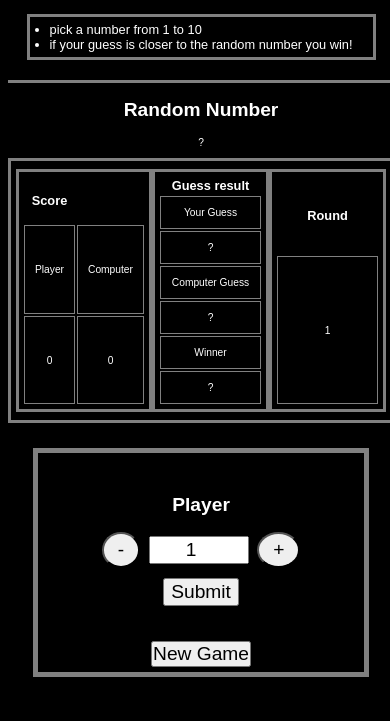
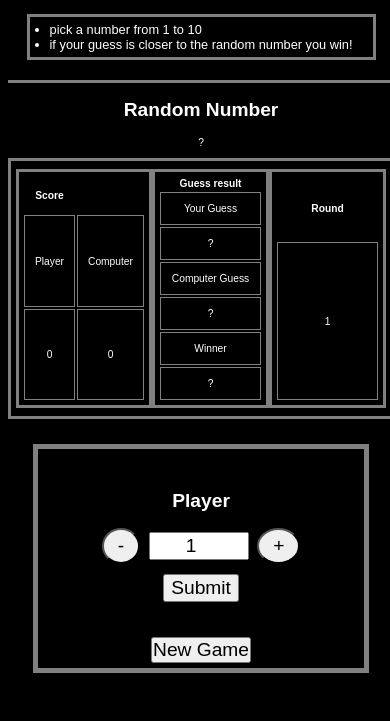
Before and after one commit to JosiahHands/joPortfolio, a plain HTML site: page game/game.html in a window 390 px wide. Shown: the part 72-793 px from the top of the page. Drawn offline with Linux system fonts and the light colour scheme.

Commit message:
style edit

```diff
--- a/game/game.css
+++ b/game/game.css
@@ -8,7 +8,7 @@ body {
     font-family: Arial, Helvetica, sans-serif;
     width: 99%;
 }
-p, td, button, input, #botInput{
+p, table, button, input, #botInput{
     font-size: 1.5em;
 }
 header {
@@ -73,7 +73,7 @@ main {
     body {
         font-size: 0.8em;
     }
-    p, td{
+    p, table{
     font-size: 0.8em;
     }
 }
```
